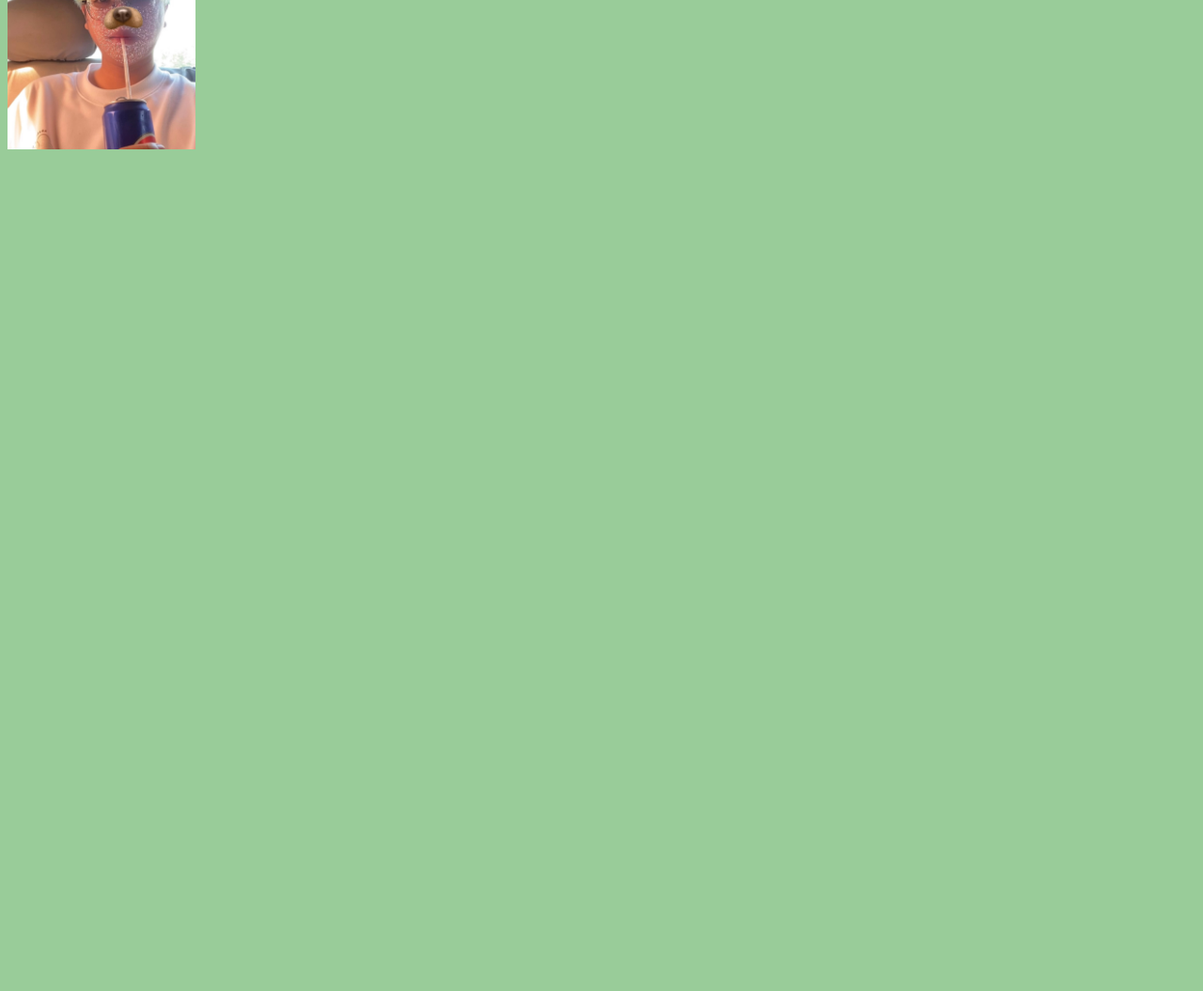
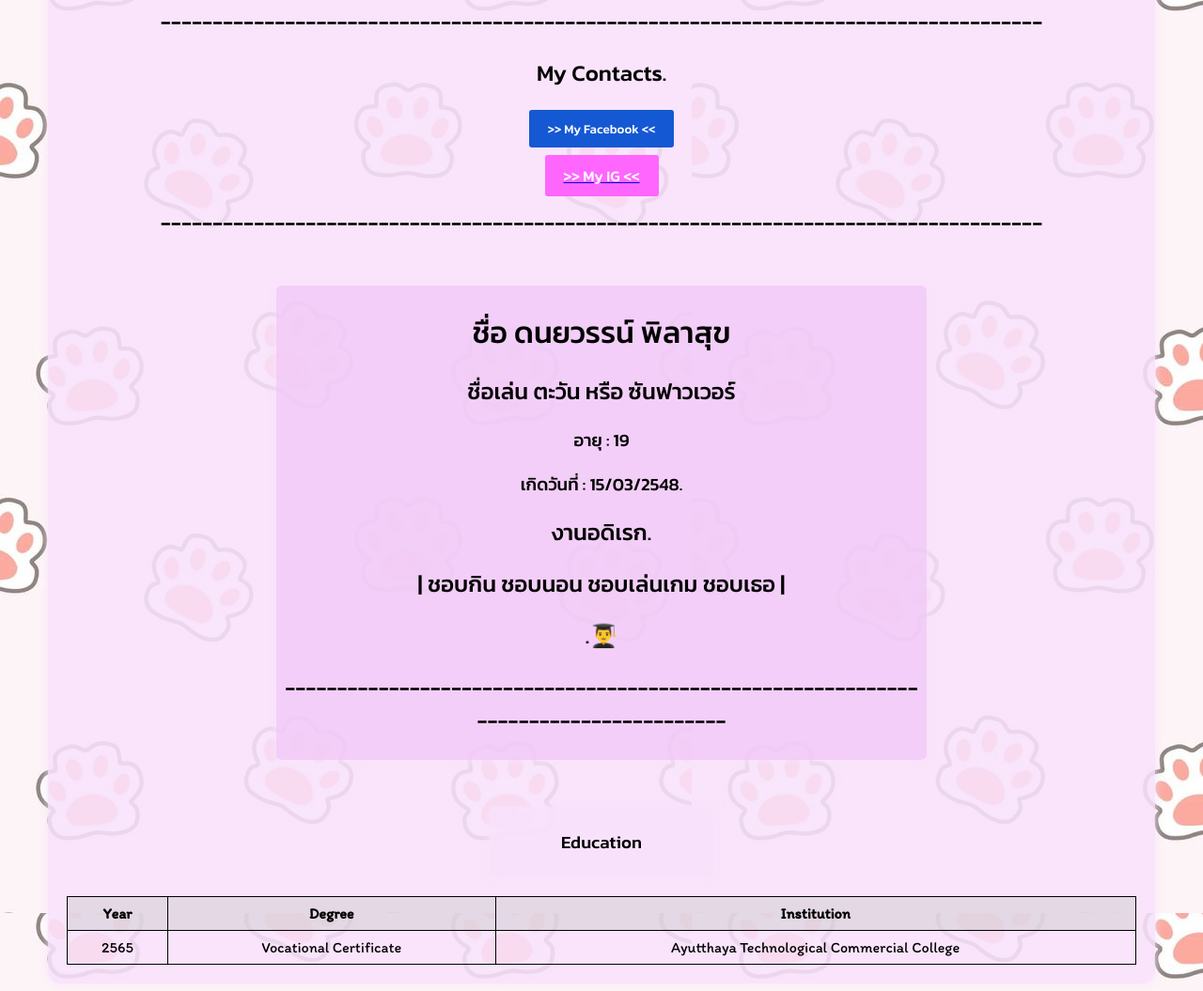
Before and after one commit to Donyawat014/Profile_Tawan, a plain HTML site: page index.html in a window 1280 px wide. Shown: the part 500-1555 px from the top of the page at 94% size. Before the commit the page ends 800 px from the top, so only its background shows below. Drawn offline with Linux system fonts and the light colour scheme.

Commit message:
Add files via upload

```diff
--- a/index.html
+++ b/index.html
@@ -1,27 +1,108 @@
 <!DOCTYPE html>
 <html>
+
 <head>
+
+    <link rel="stylesheet" href="styles.css">
 	<title>Donyawat Pilasuk</title>
+
 </head>
-<body style="background-color:#99CC99;">
 
-<h1> Hellow My Name is Donyawat Pilasuk 🍏</h1>
-<h2> My Nickname is Tawan 🌻</h2>
-<h3> Age 18 year old Hight 176 cm. weight 72 kg. 🧃</h3>
-<h4> Middle School Pannawit School 🌳</h4>
-<h4> Senior Hight School Ayutthaya Technological Commercial Cpllege 🎄</h4>
-<h4> University Rajamangala University of Technology Suvarnabhumi Hantra ⛺</h4>
-<h4> I am Study Multimedia 📗</h4>
+<body style="background-color:#78B3CE;">
+	<div class="container">
 
-<p>
-	<a href="https://www.facebook.com/donyawat.pilasuk/" traget="_blank">
-	<button>Click here to visit Facebook</button>
+	<p>
 
-	</a>
+		<a>
+
+        <center><img src="TAWAN.JFIF" alt="ProFlie Me" style="width: 268px; height: 900;"class="profile-pic">
+
+			<h1>HIII!!!!</h1>
+
+            <h2>-------------------------------------------------------------------------------------</h2>
+            <h2>My Contacts.</h2>
+
+			<h1> </h1>
+
+			<a href="https://www.facebook.com/donyawat.pilasuk" target="_blank">
+				<button>>> My Facebook <<</button>
+
+           <br>
+           <br>
+
+            <a href="https://www.instagram.com/_ssun.dayy/" target="_blank">
+				<button2>>>  My IG  <<</button2>
+			</a>
+
 	</p>
+    <h2>-------------------------------------------------------------------------------------</h2>
+	<div class="container3">
 
-<h2>My Picture<h2>
-<img src="IMG_5580 (1).jpg"alt="IMG_5580 (1).jpg" style="width: 200px; height: ayto;">
+    <h1>ชื่อ ดนยวรรน์ พิลาสุข</h1>
+	<h2>ชื่อเล่น ตะวัน หรือ ซันฟาวเวอร์</h2>
+	<h3> อายุ : 19 </h3>
+    <h3>เกิดวันที่ : 15/03/2548.<h3>
 
+	<h2>งานอดิเรก. </h2>
+
+	<h2> | ชอบกิน ชอบนอน ชอบเล่นเกม ชอบเธอ | </h2>
+
+	<h2>.👨‍🎓</h2>
+
+    <h2>-------------------------------------------------------------------------------------</h2>
+    </div>
+
+     <div class="container2">
+        <h3>Education</h3>
+
+         </div>
+
+         <h2> </h2>
+         <h2> </h2>
+         <h2> </h2>
+         <h2> </h2>
+         <h2> </h2>
+         <h2> </h2>
+         <h2> </h2>
+         <h2> </h2>
+         <h2> </h2>
+
+         <style>
+            table {
+                width: 100%;
+                border-collapse: collapse;
+                text-align: left;
+                font-family: 'Itim';
+            }
+
+            th, td {
+                text-align: center;
+                padding: 8px;
+            }
+
+            thead tr {
+                background-color: #c9c8c8a8;
+            }
+        </style>
+        <table>
+            <thead>
+                <tr style="background-color: #c9c8c875; text-align: center; border: 1px solid black;">
+                    <th style="text-align: center; border: 1px solid black;">Year</th>
+                    <th style="text-align: center; border: 1px solid black;">Degree</th>
+                    <th style="text-align: center; border: 1px solid black;">Institution</th>
+                </tr>
+            </thead>
+            <tbody>
+
+                <tr>
+                    <td style="text-align: center; border: 1px solid black;">2565</td>
+                    <td style="border: 1px solid black;">Vocational Certificate</td>
+                    <td style="border: 1px solid black;">Ayutthaya Technological Commercial College</td>
+                </tr>
+            </tbody>
+        </table>
+
+</div>
 </body>
+
 </html>
--- /dev/null
+++ b/styles.css
@@ -0,0 +1,139 @@
+
+@import url('https://fonts.googleapis.com/css2?family=Kanit:ital,wght@0,100;0,200;0,300;0,400;0,500;0,600;0,700;0,800;0,900;1,100;1,200;1,300;1,400;1,500;1,600;1,700;1,800;1,900&display=swap');
+
+
+@import url('https://fonts.googleapis.com/css2?family=Itim&display=swap');
+
+body {
+  background-image: url("bg.JFIF");
+}
+
+ /* ปรับรูปภาพ */
+ .profile-pic {
+        width: 250p;
+        height: auto;
+        border-radius: 50%;
+        /* ทำให้รูปภาพเป็นวงกลม */
+        margin: auto;
+        display: block;
+        border: 5px solid #000000;
+        /* เพิ่มเส้นขอบสีเทาอ่อน */
+        box-shadow: 0 1px 3px rgba(0, 0, 0, 0.1);
+        /* เพิ่มเงาเล็กน้อย */
+         /* ปรับรูปภาพ */
+ }
+ .profile-pic2 {
+        width: 250px;
+        height: auto;
+        border-radius: 29%;
+        /* ทำให้รูปภาพเป็นวงกลม */
+        margin: auto;
+        display: block;
+        border: 3px solid #dddddd00;
+        /* เพิ่มเส้นขอบสีเทาอ่อน */
+        box-shadow: 0 1px 3px rgba(0, 0, 0, 0.1);
+        /* เพิ่มเงาเล็กน้อย */
+    }
+
+.container {
+        width: 90%;
+        margin: auto;
+		border-radius: 1%;
+        background: rgba(249, 226, 252, 0.877);
+        padding: 20px;
+        box-shadow: 0 0 10px rgba(249, 226, 252, 0.877);
+        margin-top: 50px;
+}
+
+.container2 {
+        width: 20%;
+        margin: auto;
+		border-radius: 1%;
+        background: rgba(249, 226, 252, 0.877);
+        padding: 5px;
+        box-shadow: 0 0 10px rgba(249, 226, 252, 0.877);
+        margin-top: 50px;
+
+}
+.container3 {
+        width: 60%;
+        margin: auto;
+		border-radius: 1%;
+        background: rgba(242, 202, 248, 0.8);
+        padding: 5px;
+        box-shadow: 0 0 10px rgba(249, 226, 252, 0.877);
+        margin-top: 50px;
+
+}
+
+	h1,
+    h2,
+    h3 {
+        font-family: "Kanit";
+        font-weight: 500;
+        text-align: center;
+	}
+
+ 		p {
+        	font-family: "Kanit";
+       	 font-weight: 400;
+        	/* Light */
+       	 text-align: center;
+        color: #000000;
+		}
+
+		.section {
+        margin-bottom: 20px;
+    }
+
+    .section h3 {
+        border-bottom: 2px solid #ddd;
+        padding-bottom: 5px;
+    }
+
+    .section ul {
+        list-style-type: none;
+        padding: 0;
+    }
+
+    .section ul li {
+        font-family: "Kanit";
+        font-weight: 400;
+        /* Light */
+        margin-bottom: 10px;
+    }
+
+    button {
+        font-family: "Kanit";
+        font-weight: 500;
+        /* Light */
+        background-color: #1558d3;
+        color: white;
+        border: none;
+        padding: 10px 20px;
+        border-radius: 3px;
+        cursor: pointer;
+
+    }
+
+        button2 {
+        font-family: "Kanit";
+        font-weight: 500;
+        /* Light */
+        background-color: #ff66fd;
+        color: white;
+        border: none;
+        padding: 10px 20px;
+        border-radius: 3px;
+        cursor: pointer;
+
+
+    }
+
+    button:hover {
+        background-color: #45a049;
+    }
+
+    button2:hover {
+        background-color: #45a049;
+    }
```
Also changed, not shown: TAWAN.jfif (added), bg.jfif (added), tyest.txt (added).
